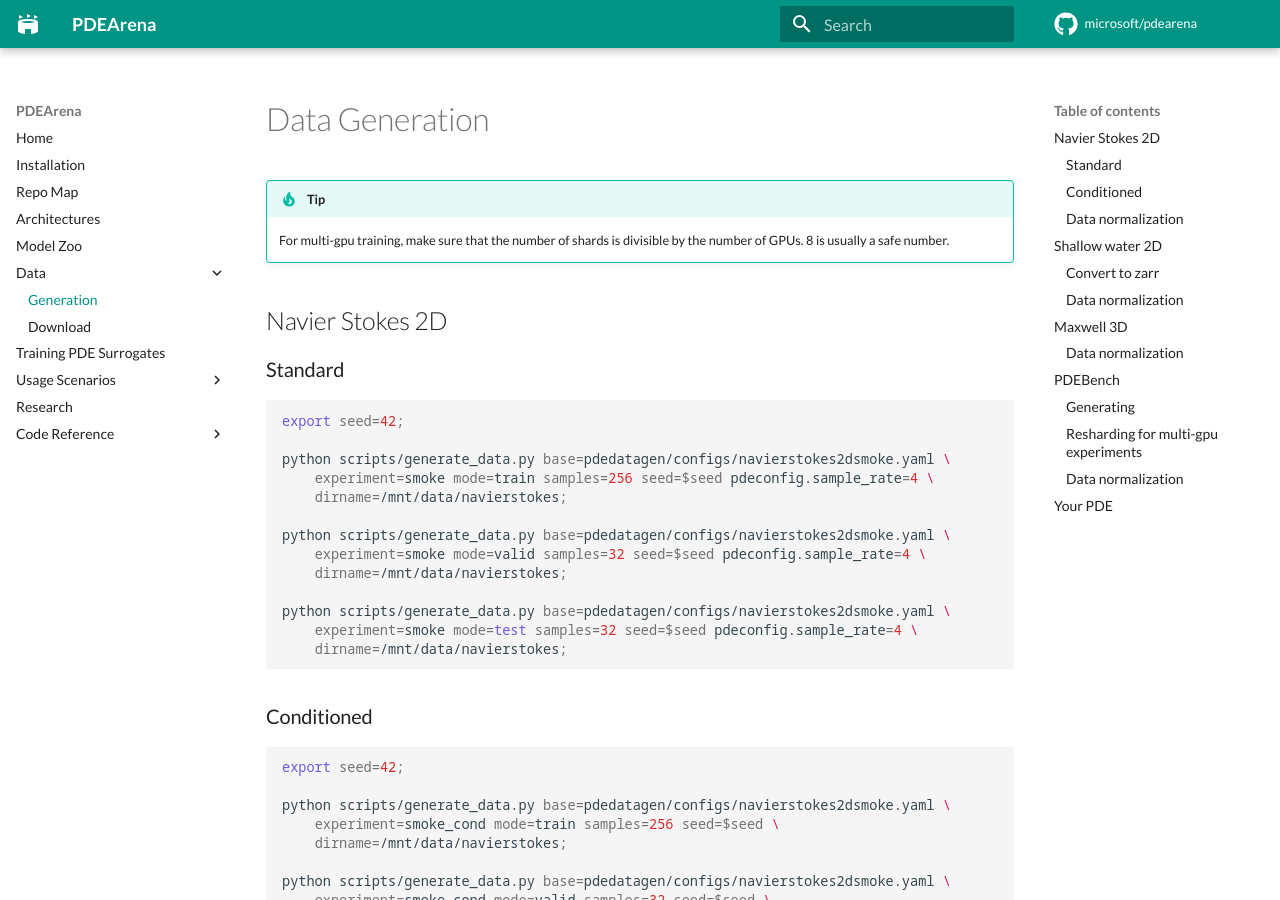
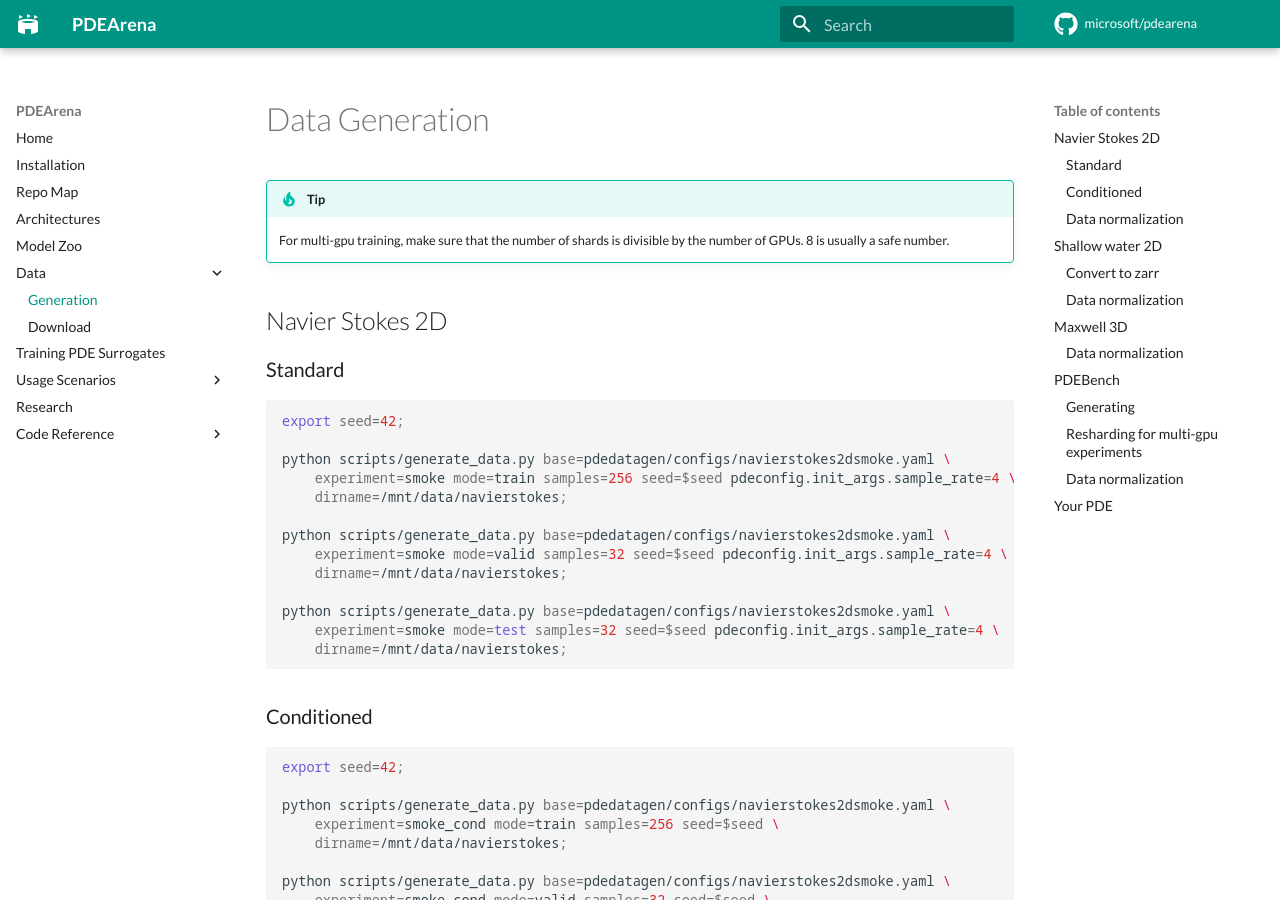
Before and after one commit to pdearena/pdearena, an MkDocs documentation site: the page built from docs/data.md, in a window 1280 px wide and 900 px high. Built offline with MkDocs 1.6.1 and Material for MkDocs 9.7.7, drawn with Linux system fonts in a browser that asks for light colours; comment, search, counter and statistics services are not loaded.

Commit message:
Datagen docs: correcting command line sample rate

````diff
--- a/docs/data.md
+++ b/docs/data.md
@@ -13,15 +13,15 @@
 export seed=42;
 
 python scripts/generate_data.py base=pdedatagen/configs/navierstokes2dsmoke.yaml \
-    experiment=smoke mode=train samples=256 seed=$seed pdeconfig.sample_rate=4 \
+    experiment=smoke mode=train samples=256 seed=$seed pdeconfig.init_args.sample_rate=4 \
     dirname=/mnt/data/navierstokes;
 
 python scripts/generate_data.py base=pdedatagen/configs/navierstokes2dsmoke.yaml \
-    experiment=smoke mode=valid samples=32 seed=$seed pdeconfig.sample_rate=4 \
+    experiment=smoke mode=valid samples=32 seed=$seed pdeconfig.init_args.sample_rate=4 \
     dirname=/mnt/data/navierstokes;
 
 python scripts/generate_data.py base=pdedatagen/configs/navierstokes2dsmoke.yaml \
-    experiment=smoke mode=test samples=32 seed=$seed pdeconfig.sample_rate=4 \
+    experiment=smoke mode=test samples=32 seed=$seed pdeconfig.init_args.sample_rate=4 \
     dirname=/mnt/data/navierstokes;
 ```
 
````
